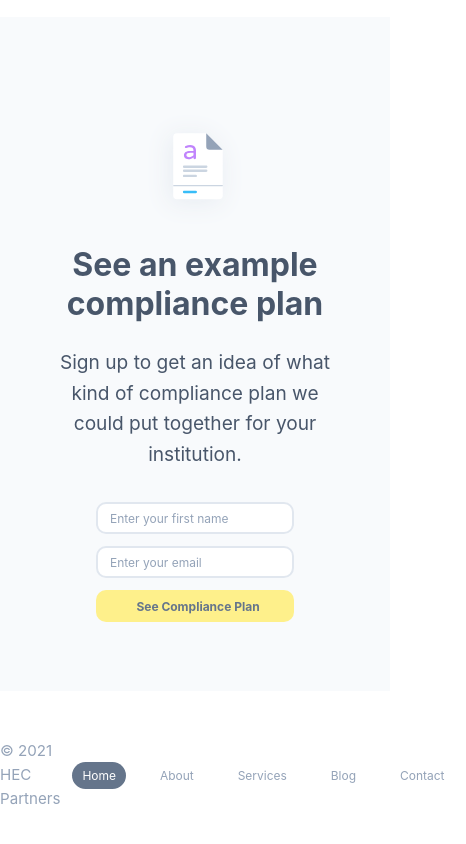
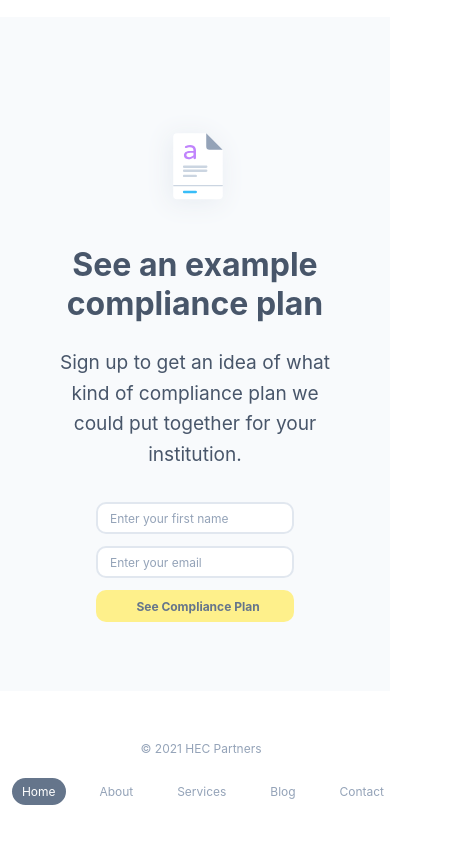
Before and after one commit to flores8/hec, a Gatsby site: page / in a window 390 px wide. Shown: the part 3130-3974 px from the top of the page, 466 px wide, since content can reach past the window. Built offline with nearby package versions, Linux system fonts and the light colour scheme; Gatsby itself is replaced by a stand-in of ours.

Commit message:
make footer responsive

```diff
--- a/src/components/MainLayout/Footer.js
+++ b/src/components/MainLayout/Footer.js
@@ -1,7 +1,7 @@
 import React from "react";
 import styled, { keyframes } from "styled-components";
 import NavLinks from "./NavLinks";
-import { spacing, width, font, gray, borderRadius } from "../../utils";
+import { spacing, width, font, gray, borderRadius, screen } from "../../utils";
 
 const Footer = () => {
   return (
@@ -33,8 +33,11 @@ const FooterWrapper = styled.footer`
 const Content = styled.div`
   max-width: ${width.xlg};
   margin: auto;
-  display: flex;
-  justify-content: space-between;
+  text-align: center;
+  @media ${screen.md} {
+    display: flex;
+    justify-content: space-between;
+  }
   align-items: center;
   animation-name: ${FadeInAnimation};
   animation-delay: 1s;
@@ -46,10 +49,15 @@ const Copyright = styled.div`
   color: ${gray.four};
 `;
 const Text = styled.p`
-  font-size: ${font.s20};
+  font-size: ${font.s4};
+  padding-inline-start: ${spacing.s4};
 `;
 const Links = styled.div`
   font-size: ${font.s4};
+  margin-block-start: ${spacing.s6};
+  @media ${screen.md} {
+    margin-block-start: 0;
+  }
   a {
     color: ${gray.four};
     text-decoration: none;
```
